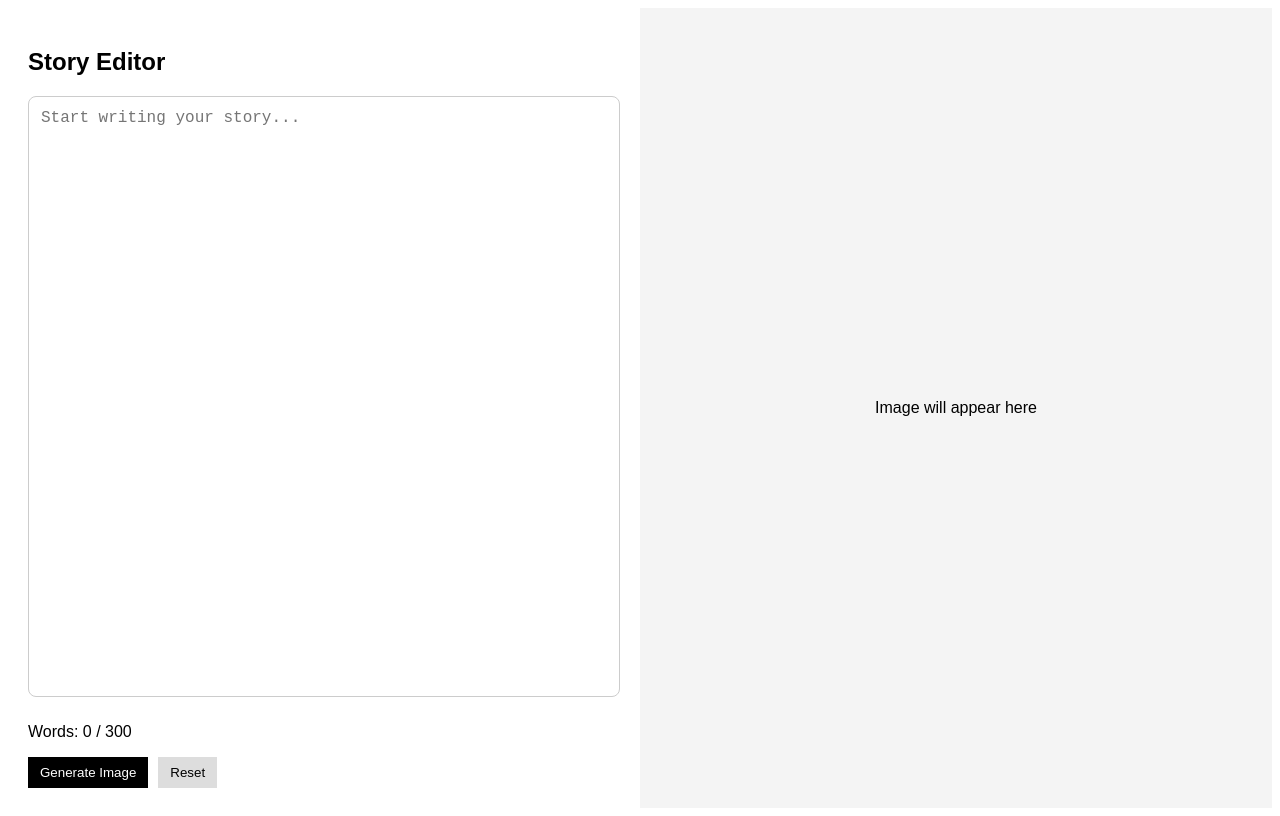
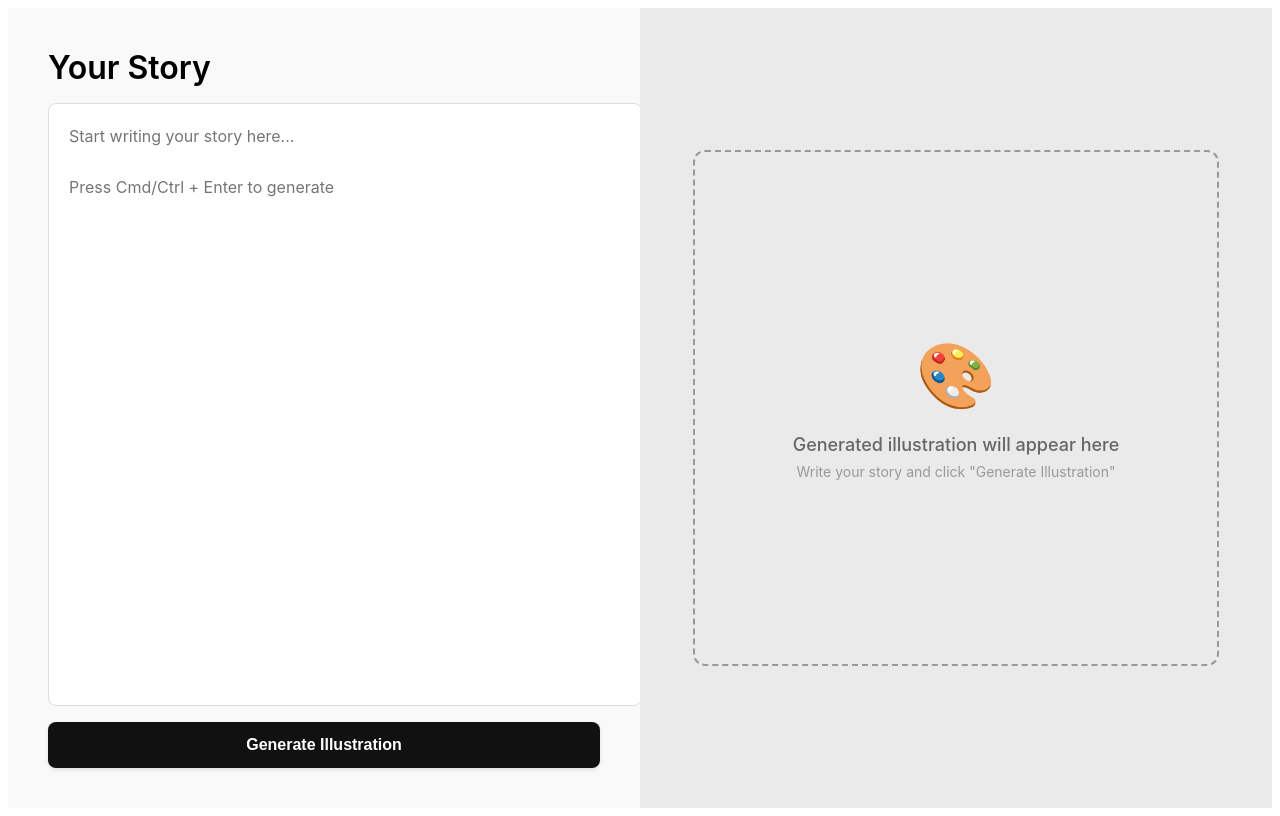
Before and after one commit to Arthur-0896/Quill-Canvas, a React (Vite) app in the folder frontend/: page / in a window 1280 px wide. Built offline with nearby package versions, Linux system fonts and the light colour scheme.

Commit message:
updated ui ux

```diff
--- a/frontend/src/components/StoryEditor.tsx
+++ b/frontend/src/components/StoryEditor.tsx
@@ -1,150 +1,422 @@
-import React, { useEffect, useState } from "react";
+import React, { useState } from "react";
 
 export default function StoryEditor() {
   const [text, setText] = useState("");
-  const [imageUrl, setImageUrl] = useState("");
+  const [result, setResult] = useState<string>("");
+  const [error, setError] = useState<string>("");
   const [loading, setLoading] = useState(false);
-  const [hasTriggered, setHasTriggered] = useState(false);
+  const [prompt, setPrompt] = useState<string>("");
+  const [generationId, setGenerationId] = useState<string>("");
 
-  const getWordCount = (str: string) =>
-    str.trim().split(/\s+/).filter(Boolean).length;
-
-  const wordCount = getWordCount(text);
-
-  // auto trigger at 300 words
-  useEffect(() => {
-    if (wordCount >= 300 && !hasTriggered) {
-      setHasTriggered(true);
-      sendToBackend();
+  const generateIllustration = async () => {
+    if (!text.trim()) {
+      setError("Please enter a story first");
+      return;
     }
-  }, [wordCount]);
-
-  const sendToBackend = async () => {
-    setLoading(true);
-    setImageUrl("");
 
     try {
+      setLoading(true);
+      setError("");
+      setResult("");
+      setPrompt("");
+      setGenerationId("");
+
+      console.log("Sending request to backend...");
+
       const res = await fetch("http://localhost:8000/generate", {
         method: "POST",
-        headers: {
-          "Content-Type": "application/json",
-        },
+        headers: { "Content-Type": "application/json" },
         body: JSON.stringify({ story: text }),
       });
 
+      console.log("Response status:", res.status);
+
       const data = await res.json();
+      console.log("Response data:", data);
 
-      console.log("🔵 Backend response:", data);
+      // Check for errors in response
+      if (!res.ok) {
+        setError(data.detail || `Error: ${res.status} ${res.statusText}`);
+        return;
+      }
 
-      // 🔥 IMPORTANT: backend now returns image_url
-      setImageUrl(data.image_url || "");
+      if (data.error) {
+        setError(data.error);
+        return;
+      }
+
+      // Success - set all the data
+      if (data.image_url) {
+        setResult(data.image_url);
+        setPrompt(data.prompt || "");
+        setGenerationId(data.generation_id || "");
+      } else {
+        setError("No image URL returned from server");
+      }
     } catch (err) {
-      console.error("🔴 Fetch error:", err);
-      setImageUrl("");
+      console.error("Request error:", err);
+      setError(
+        err instanceof Error
+          ? `Network error: ${err.message}`
+          : "Failed to connect to server. Make sure the backend is running on http://localhost:8000"
+      );
     } finally {
       setLoading(false);
     }
   };
 
-  const handleReset = () => {
-    setHasTriggered(false);
-    setImageUrl("");
+  const handleKeyDown = (e: React.KeyboardEvent) => {
+    // Allow Cmd/Ctrl + Enter to generate
+    if ((e.metaKey || e.ctrlKey) && e.key === "Enter") {
+      generateIllustration();
+    }
+  };
+
+  const clearAll = () => {
     setText("");
+    setResult("");
+    setError("");
+    setPrompt("");
+    setGenerationId("");
   };
 
   return (
     <div style={styles.container}>
-      {/* LEFT */}
+      {/* Left side - Story input */}
       <div style={styles.left}>
-        <h2>Story Editor</h2>
+        <div style={styles.header}>
+          <h1 style={styles.heading}>Your Story</h1>
+          {text && (
+            <button style={styles.clearButton} onClick={clearAll}>
+              Clear
+            </button>
+          )}
+        </div>
 
         <textarea
           style={styles.textarea}
           value={text}
           onChange={(e) => setText(e.target.value)}
-          placeholder="Start writing your story..."
+          onKeyDown={handleKeyDown}
+          placeholder="Start writing your story here...&#10;&#10;Press Cmd/Ctrl + Enter to generate"
+          disabled={loading}
         />
 
-        <div style={styles.footer}>
-          <p>Words: {wordCount} / 300</p>
+        <button
+          style={{
+            ...styles.button,
+            ...(loading ? styles.buttonDisabled : {}),
+          }}
+          onClick={generateIllustration}
+          disabled={loading || !text.trim()}
+        >
+          {loading ? "Generating..." : "Generate Illustration"}
+        </button>
 
-          <button onClick={sendToBackend} style={styles.button}>
-            Generate Image
-          </button>
+        {/* Show prompt if available */}
+        {prompt && (
+          <div style={styles.promptBox}>
+            <strong>Generated Prompt:</strong>
+            <div style={styles.promptText}>{prompt}</div>
+          </div>
+        )}
 
-          <button onClick={handleReset} style={styles.buttonSecondary}>
-            Reset
-          </button>
-        </div>
+        {/* Show generation ID for debugging */}
+        {generationId && (
+          <div style={styles.debugInfo}>Generation ID: {generationId}</div>
+        )}
       </div>
 
-      {/* RIGHT */}
+      {/* Right side - Image display */}
       <div style={styles.right}>
-        {loading ? (
-          <p>Generating image...</p>
-        ) : imageUrl ? (
-          <img
-            src={imageUrl}
-            style={styles.image}
-            alt="Generated scene"
-          />
-        ) : (
-          <p>Image will appear here</p>
+        {loading && (
+          <div style={styles.loadingBox}>
+            <div style={styles.spinner}></div>
+            <div style={styles.loadingText}>
+              Generating your illustration...
+              <br />
+              <span style={styles.loadingSubtext}>
+                This may take 30-60 seconds
+              </span>
+            </div>
+          </div>
+        )}
+
+        {error && !loading && (
+          <div style={styles.errorBox}>
+            <div style={styles.errorTitle}>⚠️ Error</div>
+            <div style={styles.errorText}>{error}</div>
+            <button style={styles.retryButton} onClick={generateIllustration}>
+              Retry
+            </button>
+          </div>
+        )}
+
+        {result && !loading && !error && (
+          <div style={styles.imageContainer}>
+            <img
+              src={result}
+              alt="Generated illustration"
+              style={styles.image}
+              onError={() => setError("Failed to load image")}
+            />
+            <div style={styles.imageActions}>
+              <a
+                href={result}
+                target="_blank"
+                rel="noopener noreferrer"
+                style={styles.link}
+              >
+                Open Full Size
+              </a>
+              <button
+                style={styles.downloadButton}
+                onClick={() => window.open(result, "_blank")}
+              >
+                Download
+              </button>
+            </div>
+          </div>
+        )}
+
+        {!result && !loading && !error && (
+          <div style={styles.imagePlaceholder}>
+            <div style={styles.placeholderIcon}>🎨</div>
+            <div style={styles.placeholderText}>
+              Generated illustration will appear here
+            </div>
+            <div style={styles.placeholderSubtext}>
+              Write your story and click "Generate Illustration"
+            </div>
+          </div>
         )}
       </div>
     </div>
   );
 }
 
-const styles: any = {
+const styles: { [key: string]: React.CSSProperties } = {
   container: {
     display: "flex",
     height: "100vh",
-    fontFamily: "Arial",
+    width: "100%",
+    fontFamily:
+      '-apple-system, BlinkMacSystemFont, "Segoe UI", Roboto, "Helvetica Neue", Arial, sans-serif',
   },
   left: {
     flex: 1,
-    padding: 20,
+    padding: "40px",
     display: "flex",
     flexDirection: "column",
+    backgroundColor: "#f9f9f9",
+    gap: "16px",
+    minWidth: "400px",
   },
   right: {
     flex: 1,
-    padding: 20,
-    backgroundColor: "#f4f4f4",
     display: "flex",
     alignItems: "center",
     justifyContent: "center",
+    backgroundColor: "#eaeaea",
+    padding: "40px",
+    minWidth: "400px",
+  },
+  header: {
+    display: "flex",
+    justifyContent: "space-between",
+    alignItems: "center",
+  },
+  heading: {
+    fontSize: "32px",
+    margin: 0,
+    fontWeight: 600,
+  },
+  clearButton: {
+    padding: "8px 16px",
+    fontSize: "14px",
+    backgroundColor: "transparent",
+    color: "#666",
+    border: "1px solid #ccc",
+    borderRadius: "6px",
+    cursor: "pointer",
+    transition: "all 0.2s",
   },
   textarea: {
     flex: 1,
-    fontSize: 16,
-    padding: 12,
-    borderRadius: 8,
-    border: "1px solid #ccc",
+    width: "100%",
+    padding: "20px",
+    fontSize: "16px",
+    lineHeight: 1.6,
+    border: "1px solid #ddd",
+    borderRadius: "8px",
     resize: "none",
-  },
-  footer: {
-    marginTop: 10,
+    outline: "none",
+    fontFamily: "inherit",
+    transition: "border-color 0.2s",
   },
   button: {
-    marginRight: 10,
-    padding: "8px 12px",
-    background: "black",
+    padding: "14px 24px",
+    fontSize: "16px",
+    fontWeight: 600,
+    backgroundColor: "#111",
     color: "white",
     border: "none",
+    borderRadius: "8px",
     cursor: "pointer",
+    transition: "all 0.2s",
+    boxShadow: "0 2px 4px rgba(0,0,0,0.1)",
   },
-  buttonSecondary: {
-    padding: "8px 12px",
-    background: "#ddd",
+  buttonDisabled: {
+    backgroundColor: "#999",
+    cursor: "not-allowed",
+  },
+  promptBox: {
+    padding: "16px",
+    backgroundColor: "#fff",
+    border: "1px solid #ddd",
+    borderRadius: "8px",
+    fontSize: "14px",
+    lineHeight: 1.5,
+  },
+  promptText: {
+    marginTop: "8px",
+    color: "#555",
+    fontStyle: "italic",
+  },
+  debugInfo: {
+    fontSize: "12px",
+    color: "#999",
+    fontFamily: "monospace",
+  },
+  loadingBox: {
+    textAlign: "center",
+  },
+  spinner: {
+    border: "4px solid #f3f3f3",
+    borderTop: "4px solid #111",
+    borderRadius: "50%",
+    width: "50px",
+    height: "50px",
+    animation: "spin 1s linear infinite",
+    margin: "0 auto 20px",
+  },
+  loadingText: {
+    fontSize: "18px",
+    color: "#333",
+    fontWeight: 500,
+  },
+  loadingSubtext: {
+    fontSize: "14px",
+    color: "#666",
+    fontWeight: 400,
+    marginTop: "8px",
+    display: "block",
+  },
+  errorBox: {
+    maxWidth: "500px",
+    padding: "30px",
+    backgroundColor: "#fff",
+    border: "2px solid #ff4444",
+    borderRadius: "12px",
+    textAlign: "center",
+  },
+  errorTitle: {
+    fontSize: "24px",
+    fontWeight: 600,
+    color: "#ff4444",
+    marginBottom: "16px",
+  },
+  errorText: {
+    fontSize: "16px",
+    color: "#666",
+    marginBottom: "20px",
+    lineHeight: 1.5,
+    whiteSpace: "pre-wrap",
+  },
+  retryButton: {
+    padding: "12px 24px",
+    fontSize: "16px",
+    backgroundColor: "#111",
+    color: "white",
     border: "none",
+    borderRadius: "8px",
     cursor: "pointer",
+    fontWeight: 600,
+  },
+  imagePlaceholder: {
+    width: "80%",
+    maxWidth: "500px",
+    height: "60%",
+    border: "2px dashed #999",
+    borderRadius: "12px",
+    display: "flex",
+    flexDirection: "column",
+    alignItems: "center",
+    justifyContent: "center",
+    color: "#666",
+    textAlign: "center",
+    padding: "40px",
+  },
+  placeholderIcon: {
+    fontSize: "64px",
+    marginBottom: "20px",
+  },
+  placeholderText: {
+    fontSize: "18px",
+    fontWeight: 500,
+    marginBottom: "8px",
+  },
+  placeholderSubtext: {
+    fontSize: "14px",
+    color: "#999",
+  },
+  imageContainer: {
+    width: "100%",
+    height: "100%",
+    display: "flex",
+    flexDirection: "column",
+    gap: "16px",
   },
   image: {
-    maxWidth: "90%",
-    maxHeight: "90%",
-    borderRadius: 8,
-    boxShadow: "0 4px 20px rgba(0,0,0,0.2)",
+    width: "100%",
+    height: "calc(100% - 60px)",
+    objectFit: "contain",
+    backgroundColor: "white",
+    borderRadius: "12px",
+    boxShadow: "0 4px 12px rgba(0,0,0,0.1)",
+  },
+  imageActions: {
+    display: "flex",
+    gap: "12px",
+    justifyContent: "center",
+  },
+  link: {
+    padding: "10px 20px",
+    fontSize: "14px",
+    color: "#111",
+    textDecoration: "none",
+    border: "1px solid #111",
+    borderRadius: "6px",
+    transition: "all 0.2s",
+  },
+  downloadButton: {
+    padding: "10px 20px",
+    fontSize: "14px",
+    backgroundColor: "#111",
+    color: "white",
+    border: "none",
+    borderRadius: "6px",
+    cursor: "pointer",
+    fontWeight: 600,
   },
 };
+
+// Add keyframe animation for spinner
+const styleSheet = document.createElement("style");
+styleSheet.textContent = `
+  @keyframes spin {
+    0% { transform: rotate(0deg); }
+    100% { transform: rotate(360deg); }
+  }
+`;
+document.head.appendChild(styleSheet);
```
